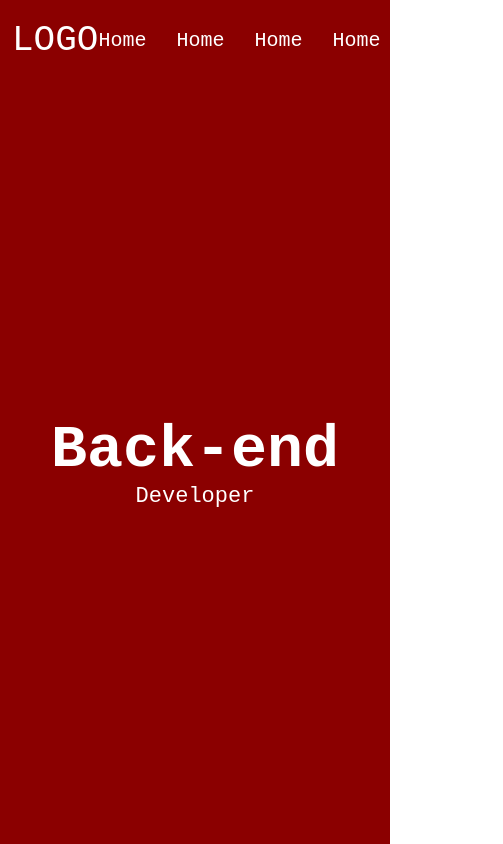
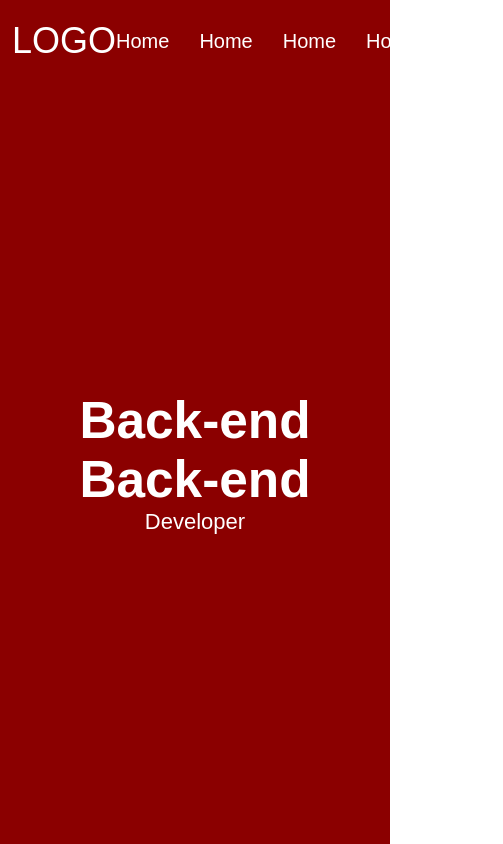
Before and after one commit to CC-ZICO/GitStart, a plain HTML site: page index.html in a window 390 px wide. Shown: the whole page, 503 px wide, since content can reach past the window. Drawn offline with Linux system fonts and the light colour scheme.

Commit message:
adaptive fonts

```diff
--- a/index.html
+++ b/index.html
@@ -24,6 +24,7 @@
         <div class="header__content">
             <div class="container">
                 <h1 class="header__title">Back-end</h1>
+                <h1 class="header__title original">Back-end</h1>
                 <p class="header__txt">Developer</p>
             </div>
         </div>
--- a/style.css
+++ b/style.css
@@ -2,7 +2,8 @@
     margin: 0;
     padding: 0;
     box-sizing: border-box;
-    font-family: 'Courier New', Courier, monospace;
+    /* font-family: 'Courier New', Courier, monospace; */
+    font-family: sans-serif;
 }
 
 a {
@@ -64,11 +65,30 @@ ul {
 }
 
 .header__title {
-    font-size: 60px;
+    /* font-size: 150px; */
+    /* font-size: 72px; */
+    /* font-size: calc(50px + 100 * (100vw / 1920)); */
+    font-size: calc(50px + 22 * (100vw / 1920));
+    /* font-size: 10vw; */
+}
+
+.original {
+    /* font-size: 150px; */
+    font-size: 72px;
 }
 
 .header__txt {
     font-size: 22px;
 }
 
+@media (max-width: 767px) {
+    .original {
+        font-size: 50px;
+    }
+
+    .header__title {
+        font-size: calc(50px + (22 + 22 * 0.7) * (100vw - 320px) / 1920);
+    }
+}
+
 /* header end */
```
